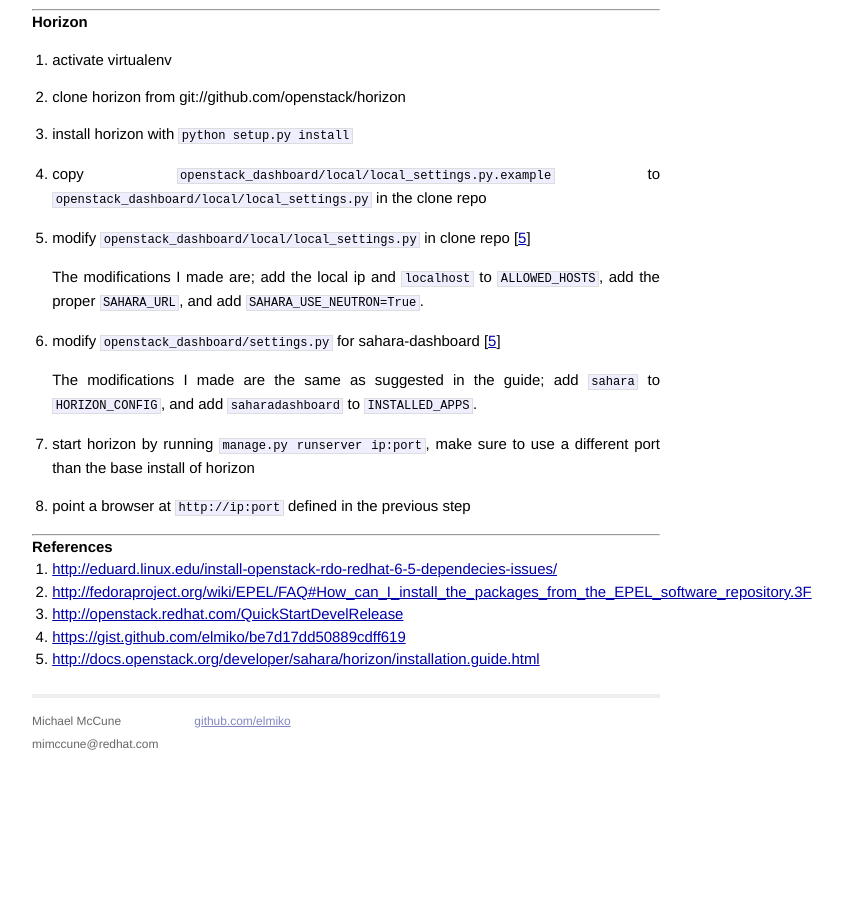
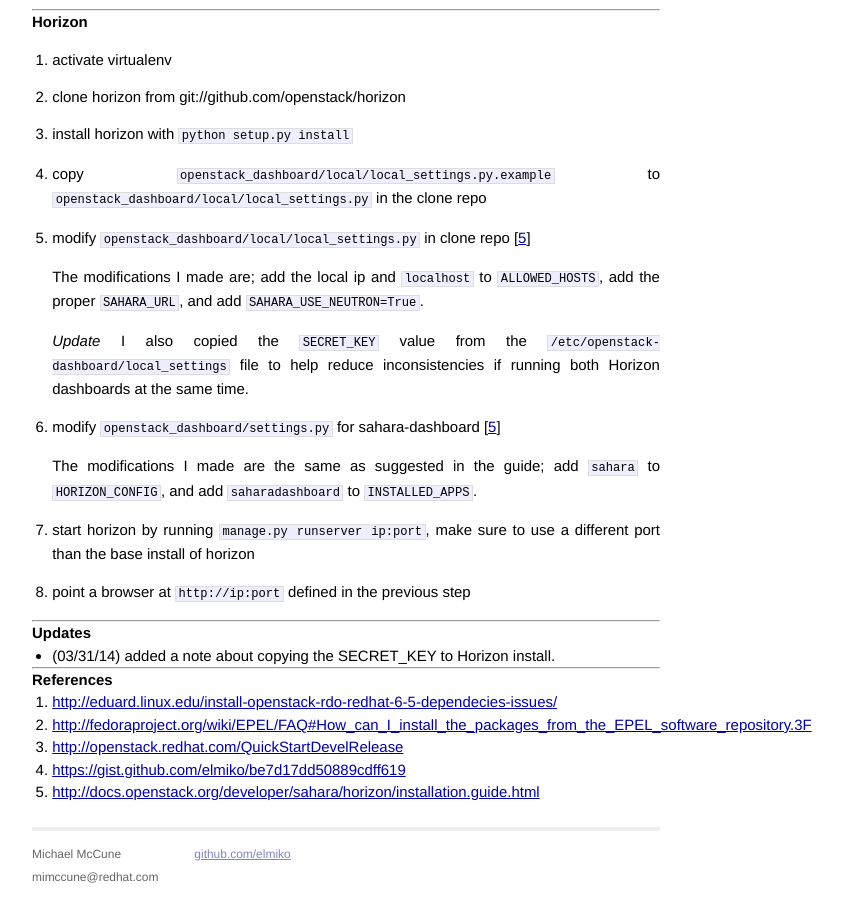
Before and after one commit to elmiko/elmiko.github.io, a Jekyll site: the page built from _posts/2014-03-26-rhel-openstack-sahara-environment-configuration-notes.markdown, in a window 1280 px wide and 900 px high, scrolled down 1999 px. Shown: the whole window, without its empty margins (294-1136 px from the left). Built offline with Jekyll 4.4.1, drawn with Linux system fonts in a browser that asks for light colours; Markdown is read by kramdown in place of the engine named in the settings; before the commit the page ends 2766 px from its top, so only the background shows below that.

Commit message:
updating 3-26-14 post

```diff
--- a/_posts/2014-03-26-rhel-openstack-sahara-environment-configuration-notes.markdown
+++ b/_posts/2014-03-26-rhel-openstack-sahara-environment-configuration-notes.markdown
@@ -144,6 +144,10 @@
     `ALLOWED_HOSTS`, add the proper `SAHARA_URL`, and add
     `SAHARA_USE_NEUTRON=True`.
 
+    *Update* I also copied the `SECRET_KEY` value from the
+    `/etc/openstack-dashboard/local_settings` file to help reduce
+    inconsistencies if running both Horizon dashboards at the same time.
+
 6. modify `openstack_dashboard/settings.py` for sahara-dashboard [[5]]
 
     The modifications I made are the same as suggested in the guide; add
@@ -154,6 +158,14 @@
 different port than the base install of horizon
 
 8. point a browser at `http://ip:port` defined in the previous step
+
+
+- - -
+
+Updates
+----
+
+* (03/31/14) added a note about copying the SECRET\_KEY to Horizon install.
 
 
 - - -
```
